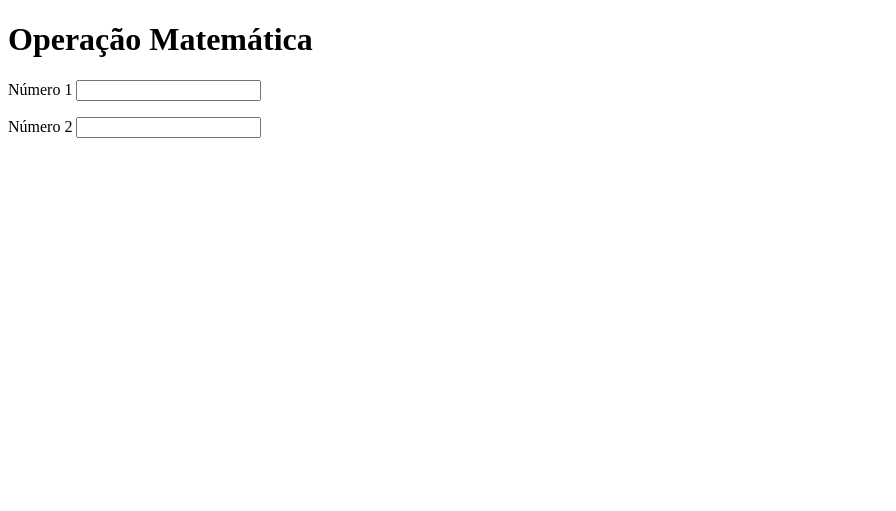
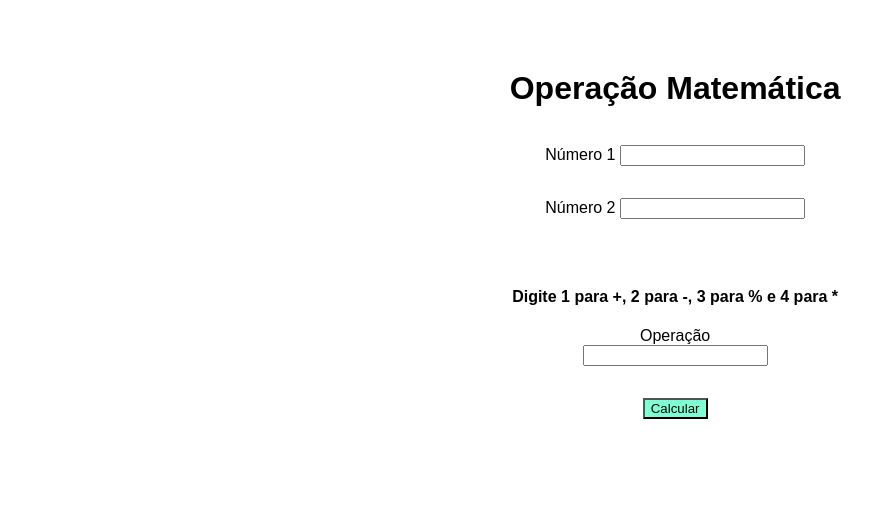
Before and after one commit to AliceSBulhoes/Projeto-4, a plain HTML site: page index.html in a window 1280 px wide. Shown: the whole page, without its empty margins (0-896 px from the left). Drawn offline with Linux system fonts and the light colour scheme.

Commit message:
Criando o Script.js, adicionando img e mais estilo

```diff
--- a/css/style.css
+++ b/css/style.css
@@ -0,0 +1,25 @@
+body{
+    font-family: "poppins", sans-serif;
+}
+#cal {
+    background-color: aquamarine;
+}
+#cal:hover{
+    background-color: black;
+    color: white;
+    cursor: pointer;
+}
+#value{
+    font-size: 24px;
+    margin-left: 50px;
+    color: aquamarine;
+}
+.div{
+    margin-left: 33%;
+    display: flex;
+    flex-direction: column;
+    justify-content: center;
+    width: 500px;
+    height: 500px;
+    align-items: center;
+}
--- a/index.html
+++ b/index.html
@@ -4,10 +4,11 @@
     <meta charset="UTF-8">
     <meta name="viewport" content="width=device-width, initial-scale=1.0">
     <title>Aula-Dia 01/04</title>
+    <link rel="stylesheet" href="css/style.css">
 </head>
 <body>
-
-    <h1>Operação Matemática</h1>
+    <div class="div">
+        <h1 id="titulo">Operação Matemática</h1>
         <p>
             <label for="numero1">Número 1</label>
             <input type="text" id="num1">
@@ -16,5 +17,14 @@
             <label for="numero2">Número 2</label>
             <input type="text" id="num2">
         </p>
+        <p>
+            <h4>Digite 1 para +, 2 para -, 3 para % e 4 para *</h4>
+            <label for="operacao">Operação</label>
+            <input type="text" id="operacao">
+        </p>
+        <input type="submit" value="Calcular" id="cal" onclick="calc()">
+        <p id="value"></p>
+    </div>
+    <script src="script.js"></script>
 </body>
 </html>
--- /dev/null
+++ b/script.js
@@ -0,0 +1,22 @@
+
+function calc(){
+    let num1 = parseFloat(document.getElementById("num1").value);
+    let num2 = parseFloat(document.getElementById("num2").value);
+    let operacao = document.getElementById("operacao").value;
+
+    if(operacao == 1){
+        value = num1 + num2;
+        document.getElementById("value").innerHTML = value;
+    } else if(operacao == 2){
+        value = num1 - num2;
+        document.getElementById("value").innerHTML = value;
+    } else if(operacao == 3){
+        value = num1 / num2;
+        document.getElementById("value").innerHTML = value;
+    } else if(operacao == 4) {
+        value = num1 * num2;
+        document.getElementById("value").innerHTML = value;
+    } else{
+        document.write("Opção inválida");
+    }
+}
```
Also changed, not shown: img/agua.webp (added). Lines whose indentation alone changed are shown as unchanged.
